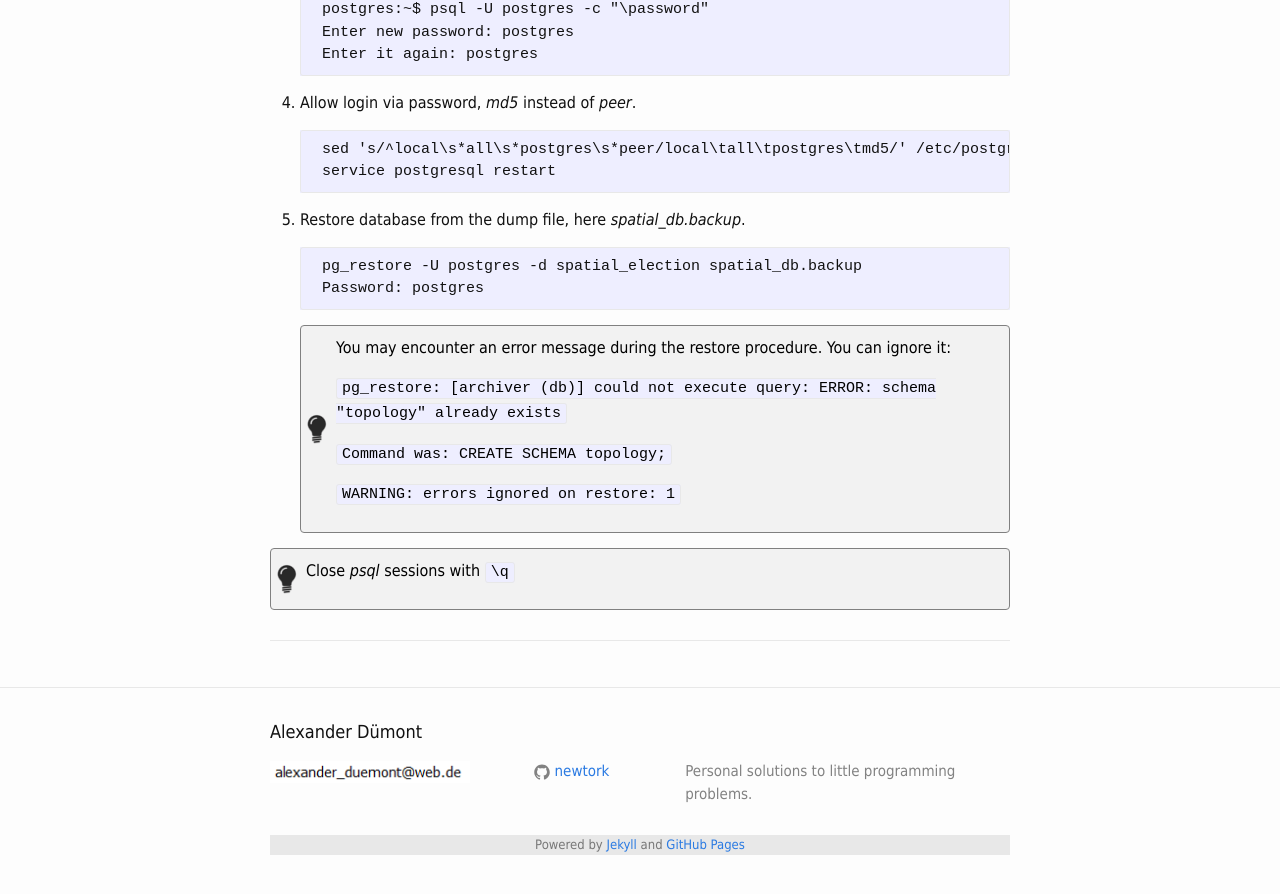
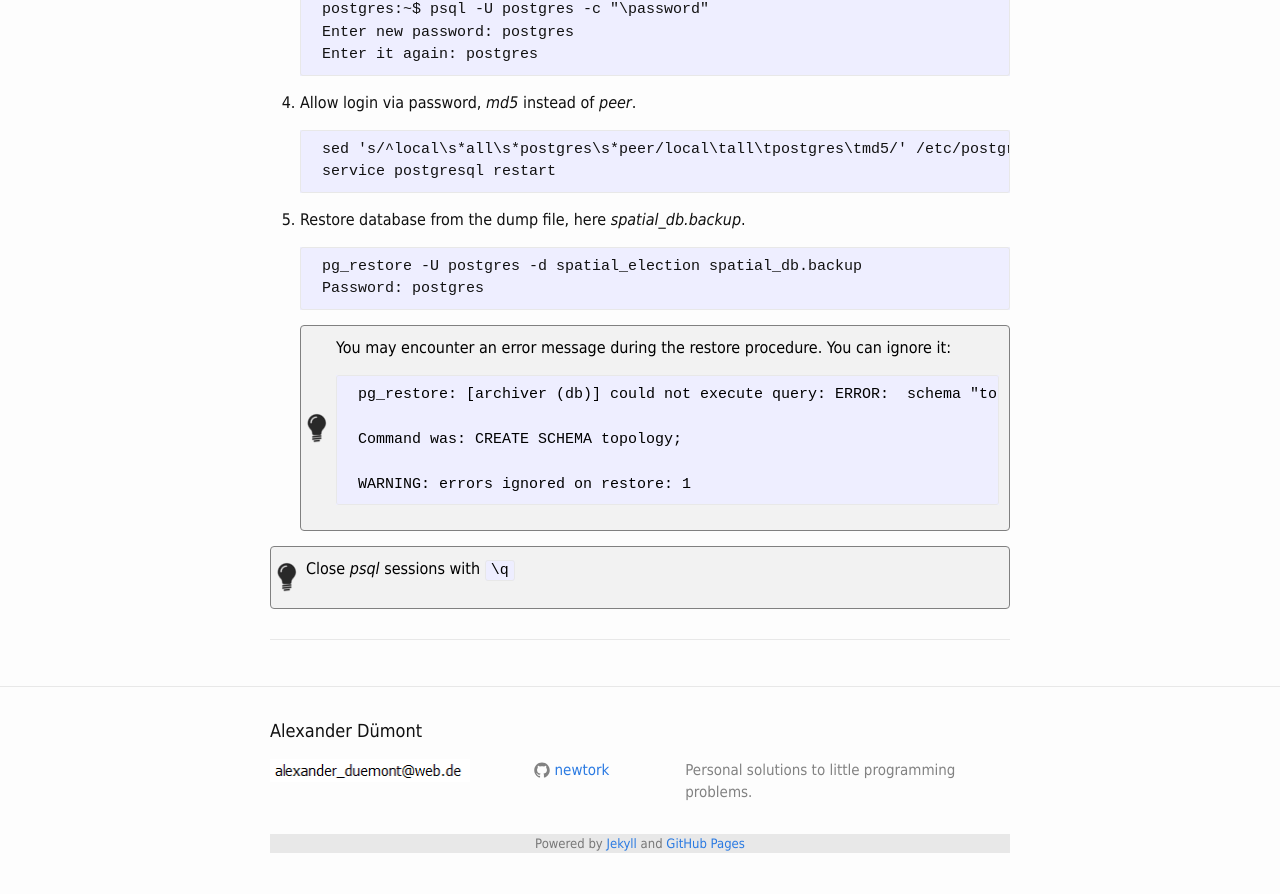
Before and after one commit to newtork/newtork.github.io, a Jekyll site: the page built from _posts/2016-12-02-Old-spatial-election-will-return.md, in a window 1280 px wide and 900 px high, scrolled down 1357 px. Shown: the top 894 px of the window. Built offline with Jekyll 4.4.1, drawn with Linux system fonts in a browser that asks for light colours; a script that is not in the unit is left out.

Commit message:
fixed codeblock

````diff
--- a/_posts/2016-12-02-Old-spatial-election-will-return.md
+++ b/_posts/2016-12-02-Old-spatial-election-will-return.md
@@ -68,11 +68,13 @@ The last time I touched the project, was to compose a [Wiki documentation][wiki]
 	{% include tags/hint-start.html %}
 	You may encounter an error message during the restore procedure. You can ignore it:
 
-	```pg_restore: [archiver (db)] could not execute query: ERROR:  schema "topology" already exists```
+	```
+	pg_restore: [archiver (db)] could not execute query: ERROR:  schema "topology" already exists
 
-	```Command was: CREATE SCHEMA topology;```
+	Command was: CREATE SCHEMA topology;
 
-	```WARNING: errors ignored on restore: 1```
+	WARNING: errors ignored on restore: 1
+	```
 	{% include tags/hint-end.html %}
 
 
````
